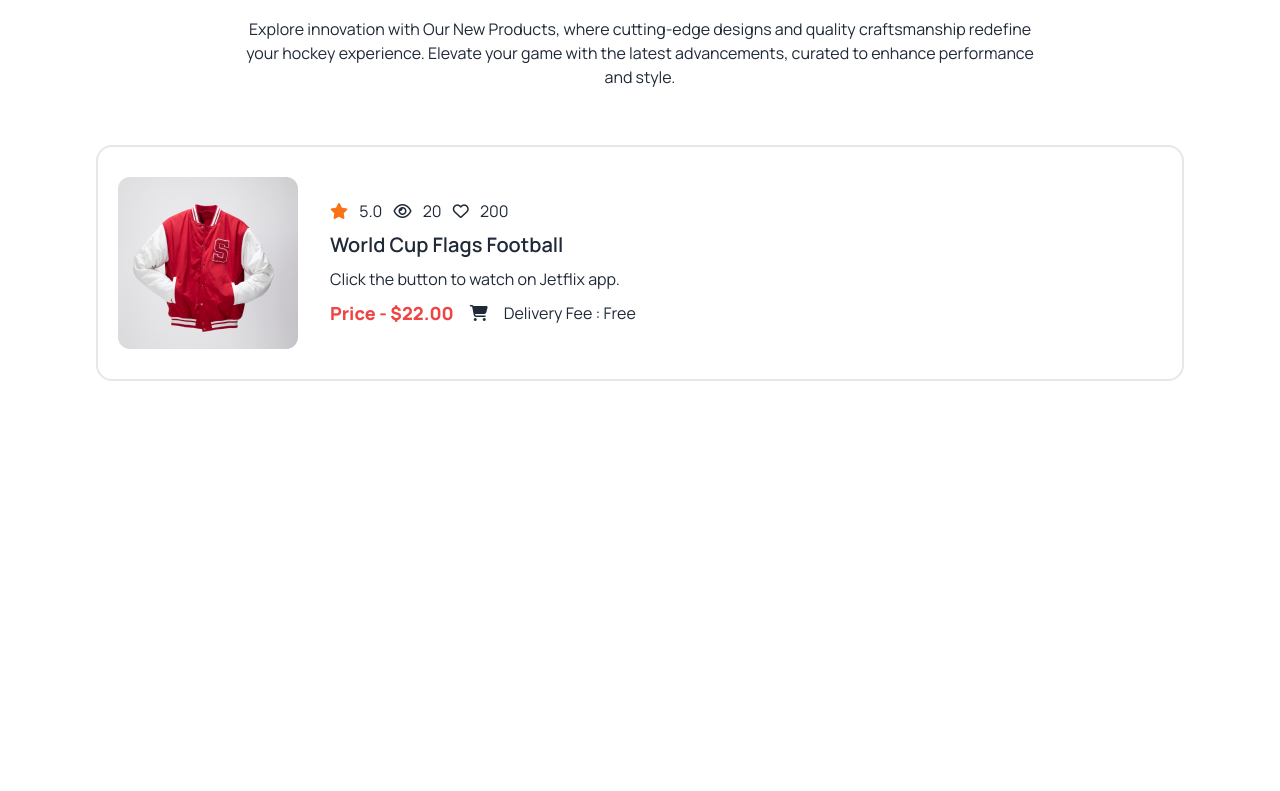
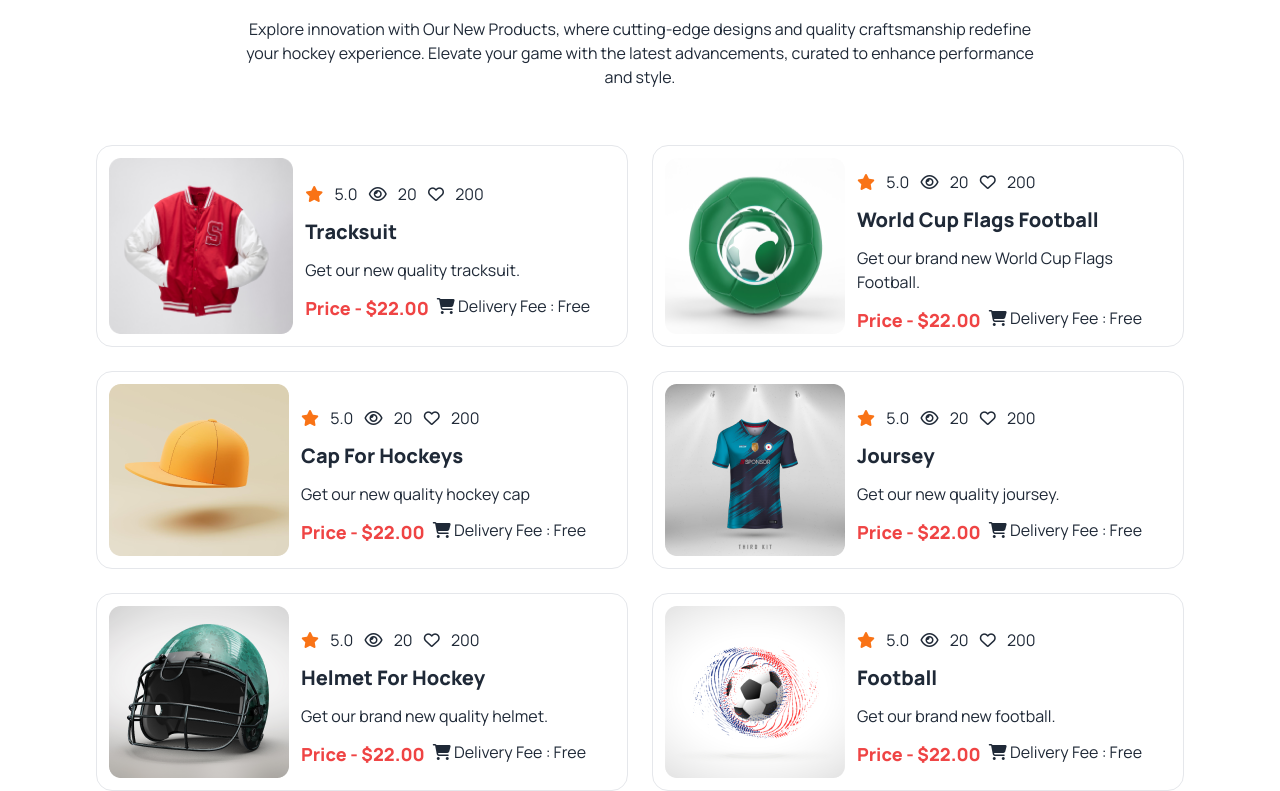
Before and after one commit to Rubaeid-Sanjid/Hockey-Website, a plain HTML site: page index.html in a window 1280 px wide. Shown: the part 2345-3136 px from the top of the page. Before the commit the page ends 2726 px from the top, so only its background shows below. Drawn offline with nearby package versions, Linux system fonts and the light colour scheme.

Commit message:
added more product and made it responsive

```diff
--- a/index.html
+++ b/index.html
@@ -238,25 +238,13 @@
           </p>
         </div>
         <!-- product container -->
-        <div>
+        <div class="grid grid-cols-1 lg:grid-cols-2 gap-6">
+
           <!-- product card -->
-          <!-- <div>
-            <div>
-              <img src="Images/5.png" alt="">
-            </div>
-            <div>
-              <h4>World Cup Flags Football</h4>
-              <p>Dolor sit amet consectetur. Ut urna diam quis sagittis.</p>
-              <div>
-                <h5>Price - $22.00</h5>
-
-              </div>
-            </div>
-          </div> -->
-          <div class="card card-side bg-base-100 p-5 border-2">
-            <figure><img src="Images/5.png" alt=""/></figure>
-            <div class="card-body">
-              <div class="space-x-2">
+          <div class="card flex lg:flex-row bg-base-100 p-3 border">
+            <img class="" src="Images/5.png" alt=""/>
+            <div class="flex flex-col justify-center gap-3 lg:space-x-3">
+              <div class="mt-3 lg:ml-3 space-x-2">
                 <i class="fa-solid fa-star text-orange-500"></i>
                 <span>5.0</span>
                 <i class="fa-regular fa-eye"></i>
@@ -264,15 +252,115 @@
                 <i class="fa-regular fa-heart"></i>
                 <span>200</span>
               </div>
-              <h2 class="card-title">World Cup Flags Football</h2>
-              <p>Click the button to watch on Jetflix app.</p>
-              <div class="card-actions items-center space-x-2">
+              <h2 class="text-xl font-extrabold">Tracksuit</h2>
+              <p>Get our new quality tracksuit.</p>
+              <div class="card-actions flex flex-col lg:flex-row">
                 <h5 class="text-red-500 text-lg font-extrabold">Price - $22.00</h5>
-                <i class="fa-solid fa-cart-shopping"></i>
-                <p>Delivery Fee : Free</p>
+                <p><i class="fa-solid fa-cart-shopping"></i> Delivery Fee : Free</p>
               </div>
             </div>
           </div>
+          <!-- product card -->
+          <div class="card flex lg:flex-row bg-base-100 p-3 border">
+            <img class="" src="Images/6.png" alt=""/>
+            <div class="flex flex-col justify-center gap-3 lg:space-x-3">
+              <div class="mt-3 lg:ml-3 space-x-2">
+                <i class="fa-solid fa-star text-orange-500"></i>
+                <span>5.0</span>
+                <i class="fa-regular fa-eye"></i>
+                <span>20</span>
+                <i class="fa-regular fa-heart"></i>
+                <span>200</span>
+              </div>
+              <h2 class="text-xl font-extrabold">World Cup Flags Football</h2>
+              <p>Get our brand new World Cup Flags Football.</p>
+              <div class="card-actions flex flex-col lg:flex-row">
+                <h5 class="text-red-500 text-lg font-extrabold">Price - $22.00</h5>
+                <p><i class="fa-solid fa-cart-shopping"></i> Delivery Fee : Free</p>
+              </div>
+            </div>
+          </div>
+          <!-- product card -->
+          <div class="card flex lg:flex-row bg-base-100 p-3 border">
+            <img class="" src="Images/7.png" alt=""/>
+            <div class="flex flex-col justify-center gap-3 lg:space-x-3">
+              <div class="mt-3 lg:ml-3 space-x-2">
+                <i class="fa-solid fa-star text-orange-500"></i>
+                <span>5.0</span>
+                <i class="fa-regular fa-eye"></i>
+                <span>20</span>
+                <i class="fa-regular fa-heart"></i>
+                <span>200</span>
+              </div>
+              <h2 class="text-xl font-extrabold">Cap For Hockeys</h2>
+              <p>Get our new quality hockey cap</p>
+              <div class="card-actions flex flex-col lg:flex-row">
+                <h5 class="text-red-500 text-lg font-extrabold">Price - $22.00</h5>
+                <p><i class="fa-solid fa-cart-shopping"></i> Delivery Fee : Free</p>
+              </div>
+            </div>
+          </div>
+          <!-- product card -->
+          <div class="card flex lg:flex-row bg-base-100 p-3 border">
+            <img class="" src="Images/8.png" alt=""/>
+            <div class="flex flex-col justify-center gap-3 lg:space-x-3">
+              <div class="mt-3 lg:ml-3 space-x-2">
+                <i class="fa-solid fa-star text-orange-500"></i>
+                <span>5.0</span>
+                <i class="fa-regular fa-eye"></i>
+                <span>20</span>
+                <i class="fa-regular fa-heart"></i>
+                <span>200</span>
+              </div>
+              <h2 class="text-xl font-extrabold">Joursey</h2>
+              <p>Get our new quality joursey.</p>
+              <div class="card-actions flex flex-col lg:flex-row">
+                <h5 class="text-red-500 text-lg font-extrabold">Price - $22.00</h5>
+                <p><i class="fa-solid fa-cart-shopping"></i> Delivery Fee : Free</p>
+              </div>
+            </div>
+          </div>
+          <!-- product card -->
+          <div class="card flex lg:flex-row bg-base-100 p-3 border">
+            <img class="" src="Images/9.png" alt=""/>
+            <div class="flex flex-col justify-center gap-3 lg:space-x-3">
+              <div class="mt-3 lg:ml-3 space-x-2">
+                <i class="fa-solid fa-star text-orange-500"></i>
+                <span>5.0</span>
+                <i class="fa-regular fa-eye"></i>
+                <span>20</span>
+                <i class="fa-regular fa-heart"></i>
+                <span>200</span>
+              </div>
+              <h2 class="text-xl font-extrabold">Helmet For Hockey</h2>
+              <p>Get our brand new quality helmet.</p>
+              <div class="card-actions flex flex-col lg:flex-row">
+                <h5 class="text-red-500 text-lg font-extrabold">Price - $22.00</h5>
+                <p><i class="fa-solid fa-cart-shopping"></i> Delivery Fee : Free</p>
+              </div>
+            </div>
+          </div>
+          <!-- product card -->
+          <div class="card flex lg:flex-row bg-base-100 p-3 border">
+            <img class="" src="Images/10.png" alt=""/>
+            <div class="flex flex-col justify-center gap-3 lg:space-x-3">
+              <div class="mt-3 lg:ml-3 space-x-2">
+                <i class="fa-solid fa-star text-orange-500"></i>
+                <span>5.0</span>
+                <i class="fa-regular fa-eye"></i>
+                <span>20</span>
+                <i class="fa-regular fa-heart"></i>
+                <span>200</span>
+              </div>
+              <h2 class="text-xl font-extrabold">Football</h2>
+              <p>Get our brand new football.</p>
+              <div class="card-actions flex flex-col lg:flex-row">
+                <h5 class="text-red-500 text-lg font-extrabold">Price - $22.00</h5>
+                <p><i class="fa-solid fa-cart-shopping"></i> Delivery Fee : Free</p>
+              </div>
+            </div>
+          </div>
+
         </div>
       </section>
     </main>
```
